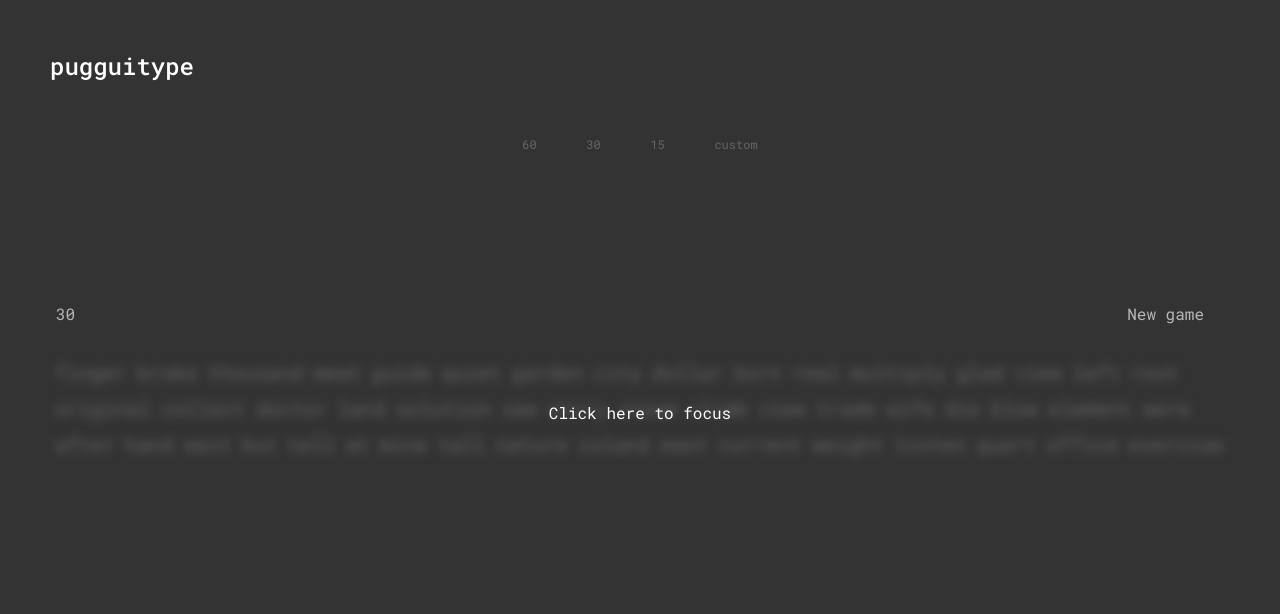
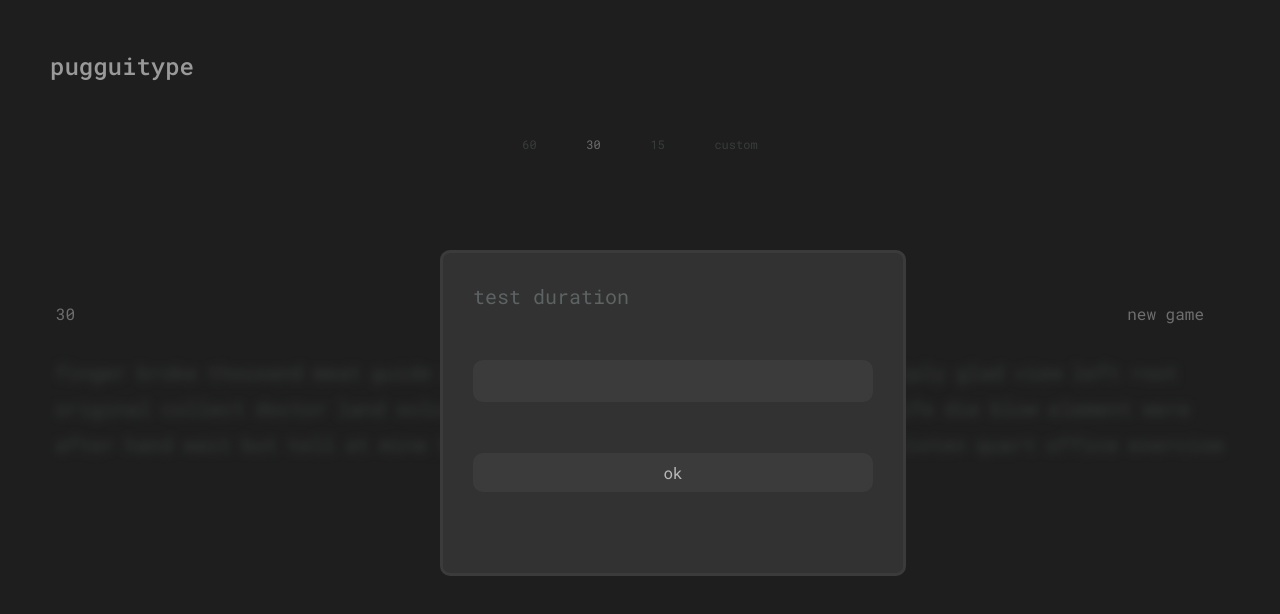
Before and after one commit to puggui/pugguitype, a website with bundled scripts: page index.html in a window 1280 px wide. Built offline with nearby package versions, Linux system fonts and the light colour scheme.

Commit message:
add custom timer popup and functionality

```diff
--- a/css/styles.css
+++ b/css/styles.css
@@ -1,9 +1,10 @@
 @import url(https://fonts.googleapis.com/css2?family=Roboto+Mono:wght@400;500&display=swap);
 
 :root {
-  --bgColor: #333;
+  --bgColor: #313231;
+  --subColor: #3b3b3b;
   --textPrimary: #fff;
-  --textSecondary: #666;
+  --textSecondary: #5d6263;;
   --primaryColor: #e2e2e2c1;
 }
 
@@ -161,3 +162,57 @@ button {
 #config .active {
   color: var(--primaryColor);
 }
+
+#popup .bg {
+  position: absolute;
+  top: 0px;
+  left: 0px;
+  width: 100%;
+  height: 100%;
+  background: rgba(0, 0, 0, 0.4);
+  z-index: 100;
+}
+
+#popup .modal {
+  position: absolute;
+  top: calc(50% - 150px);
+  left: calc(50% - 200px);
+  width: 400px;
+  height: 260px;
+  background-color: var(--bgColor);
+  border-radius: 10px;
+  border: 3px solid var(--subColor);
+  z-index: 1001;
+  padding: 30px;
+  display: grid;
+}
+#popup .title {
+  color: var(--textSecondary);
+  font-size: 20px;
+}
+
+#popup input {
+  background-color: var(--subColor);
+  border-radius: 10px;
+  border: 3px solid var(--subColor);
+  height: 30px;
+  padding: 3px 10px;
+  color: var(--textPrimary);
+  font-family: 'Roboto Mono', monospace;
+}
+
+#popup input:focus {
+  outline: 1.5px solid var(--textPrimary);
+}
+
+#popup button {
+  background-color: var(--subColor);
+  border-radius: 10px;
+  border: 3px solid var(--subColor);
+  height: 39px;
+}
+
+#popup button:hover {
+  background-color: var(--textPrimary);
+  color: var(--textSecondary);
+}
--- a/index.html
+++ b/index.html
@@ -10,17 +10,26 @@
   <title>pugguitype</title>
 </head>
 <body>
+  <div id="popup">
+    <div class="bg"></div>
+    <div class="modal">
+      <div class="title">test duration</div>
+      <input type="text" name="test-duration" id="custom-test-duration">
+      <button>ok</button>
+    </div>
+  </div>
+
   <h1>pugguitype</h1>
   <div id="config">
     <button class="timer-60">60</button>
-    <button class="timer-30">30</button>
+    <button class="timer-30 active">30</button>
     <button class="timer-15">15</button>
     <button class="timer-custom">custom</button>
   </div>
   <div id="header">
     <div id="time"></div>
     <div id="new-game-btn">
-      <button>New game</button>
+      <button>new game</button>
     </div>
   </div>
   <div id="game" tabindex="0">
@@ -31,6 +40,8 @@
   <div id="stats" class="hide">
     WPM: 120, Accuracy = 100%
   </div>
+
+  <!-- script -->
   <script src="./js/main.js" type="module"></script>
 </body>
 </html>
--- a/js/events.js
+++ b/js/events.js
@@ -25,6 +25,7 @@ export function initEvents(main) {
     addClass(document.querySelector(".timer-60"), "active")
     document.querySelector(".timer-30").classList = "timer-30"
     document.querySelector(".timer-15").classList = "timer-15";
+    document.querySelector(".timer-custom").classList = "timer-custom"
     document.getElementById("time").innerHTML = `${window.gameTime}`;
   })
 
@@ -33,6 +34,7 @@ export function initEvents(main) {
     addClass(document.querySelector(".timer-30"), "active")
     document.querySelector(".timer-15").classList = "timer-15"
     document.querySelector(".timer-60").classList = "timer-60";
+    document.querySelector(".timer-custom").classList = "timer-custom"
     document.getElementById("time").innerHTML = `${window.gameTime}`;
   })
 
@@ -41,7 +43,24 @@ export function initEvents(main) {
     addClass(document.querySelector(".timer-15"), "active")
     document.querySelector(".timer-30").classList = "timer-30"
     document.querySelector(".timer-60").classList = "timer-60";
+    document.querySelector(".timer-custom").classList = "timer-custom"
     document.getElementById("time").innerHTML = `${window.gameTime}`;
+  })
+
+  // custom time
+  document.querySelector("#popup button").addEventListener("click", () => {
+    window.gameTime = document.getElementById("custom-test-duration").value;
+    addClass(document.querySelector(".timer-custom"), "active")
+    document.querySelector(".timer-15").classList = "timer-15";
+    document.querySelector(".timer-30").classList = "timer-30"
+    document.querySelector(".timer-60").classList = "timer-60";
+    document.getElementById("time").innerHTML = `${window.gameTime}`;
+    document.getElementById("popup").classList = "hide";
+  })
+
+  // custom button behavior
+  document.querySelector(".timer-custom").addEventListener("click", () => {
+    document.getElementById("popup").classList = "show";
   })
 }
 
```
